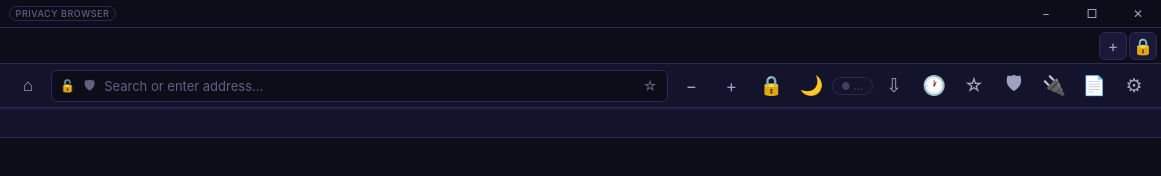
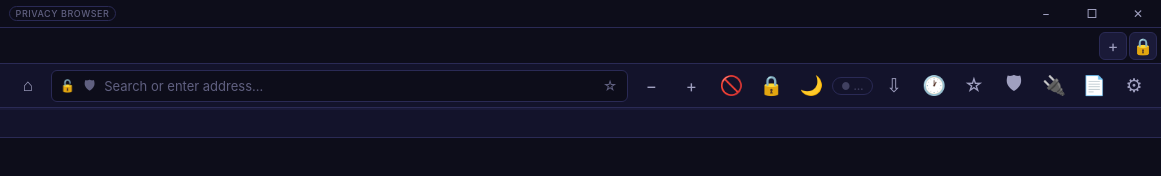
Before and after one commit to sac73000/LOCRIUM, an Electron app: page src/renderer/index.html in a window 1280 px wide. Shown: the full height of the page, 119-1280 px from the left. Drawn offline with Linux system fonts and the light colour scheme; no server answers.

Commit message:
v1.2.0: src/renderer/index.html

```diff
--- a/src/renderer/index.html
+++ b/src/renderer/index.html
@@ -52,6 +52,7 @@
     <div id="nav-right">
       <button id="btn-zoom-out"  class="nav-btn" title="Zoom out">&#8722;</button>
       <button id="btn-zoom-in"   class="nav-btn" title="Zoom in">&#43;</button>
+      <button id="btn-ad-block"      class="nav-btn icon-btn" title="Ad &amp; Tracker Blocking — click to toggle">&#128683;</button>
       <button id="btn-high-security" class="nav-btn icon-btn" title="High Security Mode — instant toggle">&#128274;</button>
       <button id="btn-theme-toggle"  class="nav-btn icon-btn" title="Toggle dark/light mode">&#127769;</button>
       <span id="search-svc-badge" class="search-svc-badge search-svc-badge--unknown" title="Local search service status">&#9679; &hellip;</span>
```
